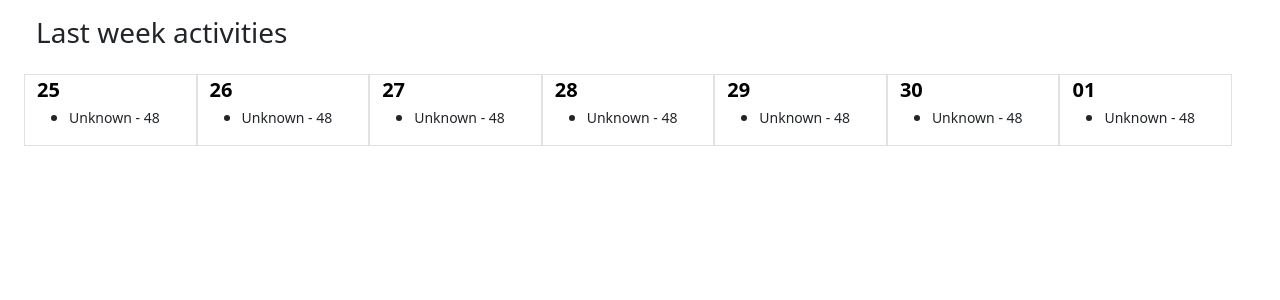
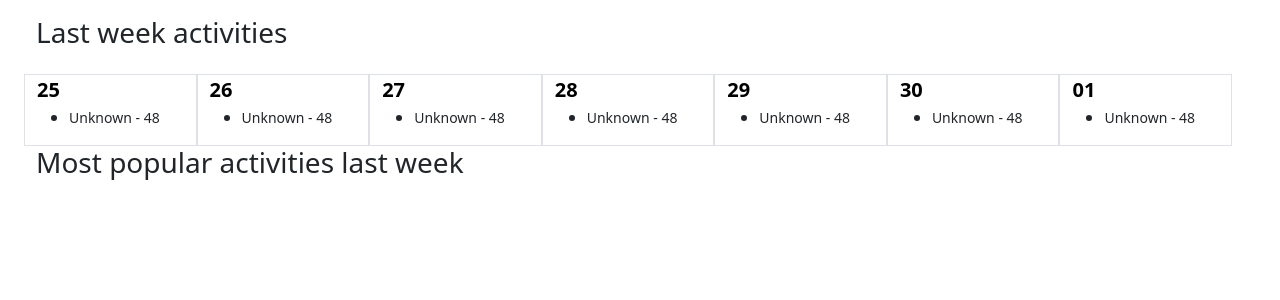
Before and after one commit to dxmv/TimeTracker, a Flask app: page /week in a window 1280 px wide. Shown: the part 56-356 px from the top of the page. Run offline with Flask 3, Linux system fonts and the light colour scheme; data that the repository does not hold is empty; some libraries are stand-ins or nearby versions.

Commit message:
Home page and javascript

```diff
--- a/app.py
+++ b/app.py
@@ -16,12 +16,34 @@ date_regex = r"\d{4}-\d{2}-\d{2}"
 today_query = "SELECT * FROM ACTIVITY WHERE DAY_DATE=CURRENT_DATE;"
 week_query = "SELECT * FROM ACTIVITY WHERE DAY_DATE >= current_date - interval '1 week' AND DAY_DATE <= current_date;"
 week_activities_query = "SELECT TEXT,COUNT(*) FROM ACTIVITY WHERE DAY_DATE >= current_date - interval '1 week' AND DAY_DATE <= current_date GROUP BY TEXT ORDER BY COUNT(*);"
-month_activities_query="SELECT TEXT,COUNT(*) FROM ACTIVITY WHERE DAY_DATE >= current_date - interval '1 month' AND DAY_DATE <= current_date GROUP BY TEXT ORDER BY COUNT(*);"
+month_activities_query = "SELECT TEXT,COUNT(*) FROM ACTIVITY WHERE DAY_DATE >= current_date - interval '1 month' AND DAY_DATE <= current_date GROUP BY TEXT ORDER BY COUNT(*);"
 
 
 @app.route("/")
 def home():
-    return render_template("home.html")
+
+    # A connection to the PostgreSQL database
+    conn = psycopg2.connect(
+        host=os.environ.get("DB_HOST"),
+        database=os.environ.get("DB_DATABASE"),
+        user=os.environ.get("DB_USERNAME"),
+        password=os.environ.get("DB_PASSWORD"))
+    cur = conn.cursor()
+    most_popular=None
+    try:
+
+        # Execute a select query
+        cur.execute(month_activities_query)
+
+        # Fetch all the rows returned by the query
+        most_popular = cur.fetchall()
+    except Exception as e:
+        print(f"Error: {e}")
+    finally:
+        # Close the cursor and connection
+        cur.close()
+        conn.close()
+    return render_template("home.html",most_popular=most_popular)
 
 
 @app.route("/date/<date_param>")
@@ -73,6 +95,7 @@ def week():
 
     # Generate a list of the last 7 days
     last_7_days = [seven_days_ago + datetime.timedelta(days=i) for i in range(7)]
+    most_popular = None
     week_days = {}
     final = {}
     # Print the last 7 days
@@ -101,14 +124,16 @@ def week():
             week_days[str(date)].add_value(key, start, end, text, date)
         for key, val in week_days.items():
             final[(str(key), str(key).split("-")[2])] = val.top_actions()
+
+        cur.execute(week_activities_query)
+        most_popular = cur.fetchall()
     except Exception as e:
         print(f"Error: {e}")
     finally:
         # Close the cursor and connection
         cur.close()
         conn.close()
-        print(final)
-    return render_template("week.html", week=final)
+    return render_template("week.html", week=final, most_popular=most_popular)
 
 
 # running application
--- a/templates/index.js
+++ b/static/main.js
@@ -1,6 +1,7 @@
 const loadDayChart=()=>{
-    const ctx = document.getElementById('myChart');
-    new Chart(ctx, {
+  const ctx = document.getElementById('dayChart');
+
+  new Chart(ctx, {
     type: 'bar',
     data: {
       labels: ['Red', 'Blue', 'Yellow', 'Green', 'Purple', 'Orange'],
@@ -17,5 +18,9 @@ const loadDayChart=()=>{
         }
       }
     }
-    });
+  });
 }
+
+const editField=()=>{
+    console.log("Zoki");
+};
--- a/templates/base.html
+++ b/templates/base.html
@@ -7,7 +7,7 @@
         {% block title %}
         {% endblock %}
     </title>
-    <link href="style.css" rel="stylesheet" type="text/css">
+    <link href="{{url_for('static', filename='style.css')}}" rel="stylesheet" type="text/css">
 </head>
 <body>
     <nav class="navbar navbar-expand-lg bg-body-tertiary bg-primary mb-3" data-bs-theme="dark">
@@ -31,5 +31,6 @@
     {% endblock %}
     <script src="https://cdn.jsdelivr.net/npm/bootstrap@5.3.0/dist/js/bootstrap.bundle.min.js" integrity="sha384-geWF76RCwLtnZ8qwWowPQNguL3RmwHVBC9FhGdlKrxdiJJigb/j/68SIy3Te4Bkz" crossorigin="anonymous"></script>
     <script src="https://cdn.jsdelivr.net/npm/chart.js"></script>
+    <script src="{{url_for('static', filename='main.js')}}"></script>
 </body>
 </html>
--- a/templates/home.html
+++ b/templates/home.html
@@ -6,6 +6,11 @@
 <main class="row mx-4">
   <div class="col">
     <h3>Most popular activities this month</h3>
+    <ol>
+      {% for item in most_popular%}
+        <li>{{item[0]}} - {{item[1]}}</li>
+      {% endfor %}
+    </ol>
   </div>
   <div class="col">
     a
--- a/templates/today.html
+++ b/templates/today.html
@@ -9,7 +9,7 @@
   {% else %}
     <h3 class="mb-4">Date: </h3>
     <div class="col" >
-      <table class="table table-dark table-striped" >
+      <table class="table table-dark table-striped table-hover" >
         <thead>
           <tr class="table-primary">
             <th scope="col">Start</th>
@@ -19,7 +19,7 @@
         </thead>
         <tbody>
           {% for key, value in day.items() %}
-            <tr>
+            <tr onclick="editField()">
               <td scope="row">{{value.start}}</td>
               <td>{{value.end}}</td>
               <th>{{value.text}}</th>
@@ -29,7 +29,7 @@
       </table>
     </div>
     <div class="col">
-      <canvas id="myChart"></canvas>
+      <canvas id="dayChart"></canvas>
     </div>
   {% endif %}
 </main>
--- a/templates/week.html
+++ b/templates/week.html
@@ -17,6 +17,18 @@
       </div>
     {% endfor %}
   </div>
+  <div class="row">
+    <div class="col">
+      <h3>Most popular activities last week</h3>
+      <ol>
+        {% for item in most_popular%}
+          <li>{{item[0]}} - {{item[1]}}</li>
+        {% endfor %}
+      </ol>
+    </div>
+    <div class="col">
 
+    </div>
+  </div>
 </main>
 {% endblock %}
```
Also changed, not shown: static/style.css (renamed from templates/style.css).
